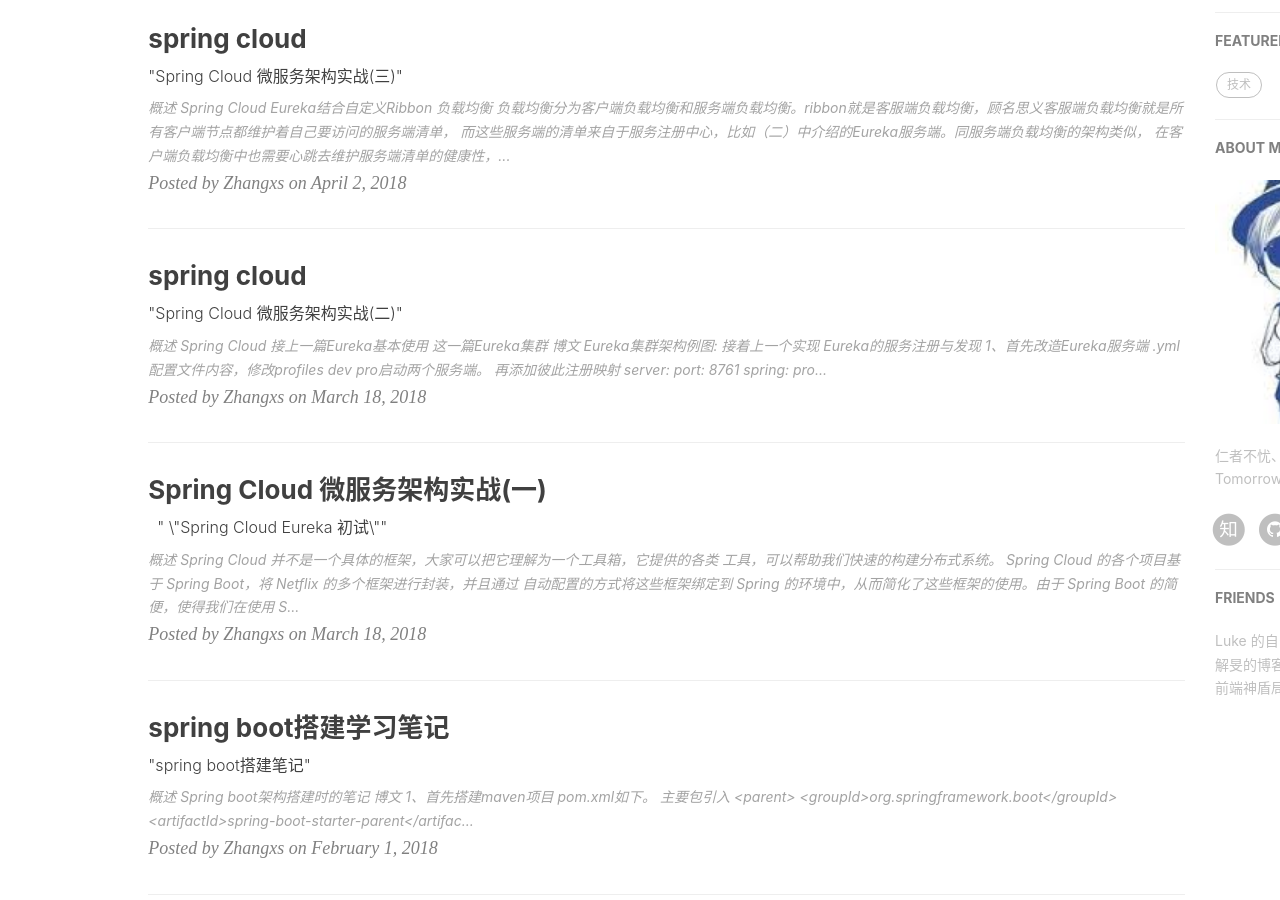
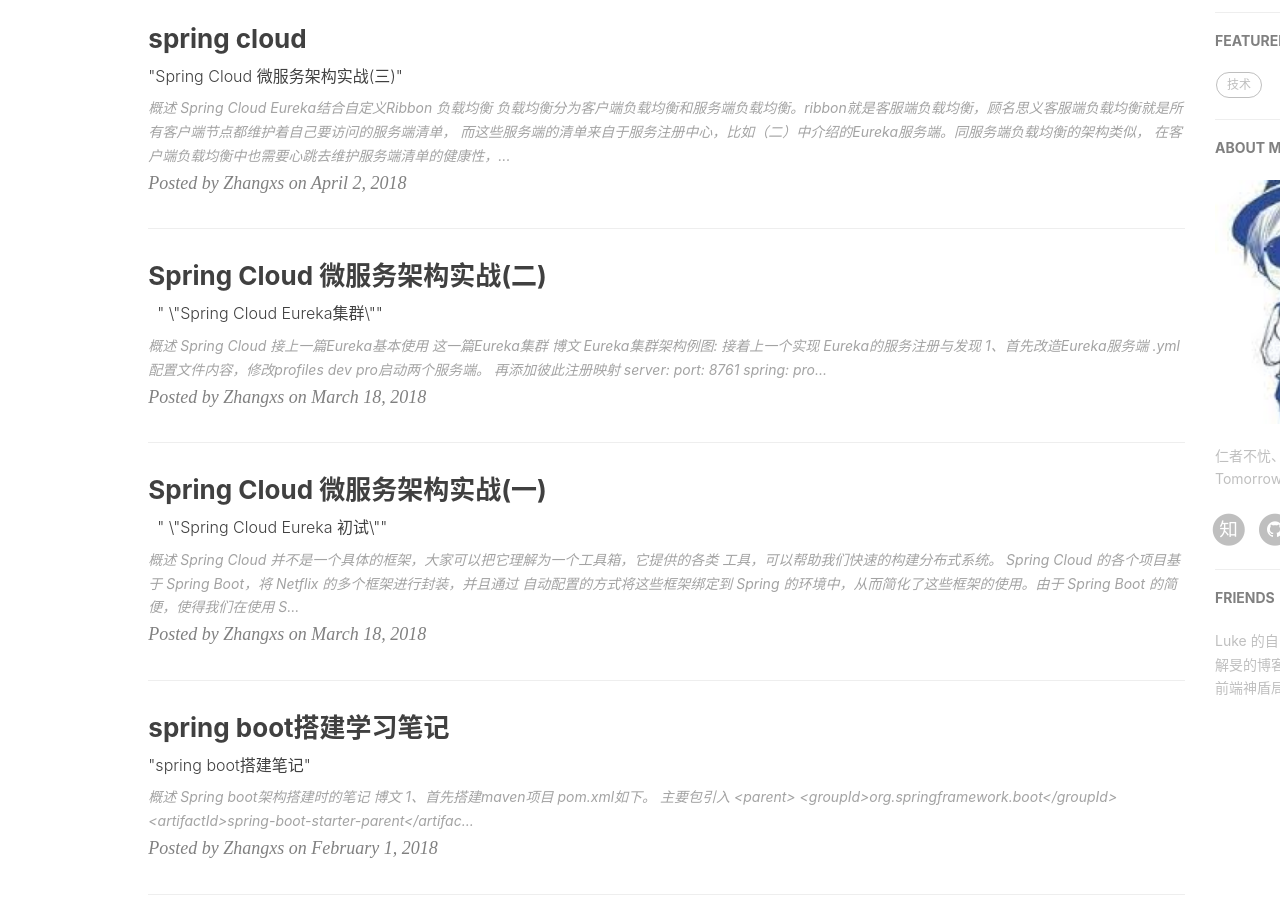
Before and after one commit to mrzhangxisheng/mrzhangxisheng.github.io, a Jekyll site: the page built from index.html, in a window 1280 px wide and 900 px high, scrolled down 446 px. Built offline with Jekyll 4.4.1, drawn with Linux system fonts in a browser that asks for light colours; nearby versions of some CDN libraries; the list of posts is cut into pages by our own code; comment, search, counter and statistics services are not loaded.

Commit message:
Update 2018-03-18-springcloud_2-2018.markdown

```diff
--- a/_posts/2018-03-18-springcloud_2-2018.markdown
+++ b/_posts/2018-03-18-springcloud_2-2018.markdown
@@ -1,7 +1,7 @@
 ---
 layout:     post
-title:      "spring cloud"
-subtitle:   " \"Spring Cloud 微服务架构实战(二)\""
+title:      "Spring Cloud 微服务架构实战(二)"
+subtitle:   " \"Spring Cloud Eureka集群\""
 date:       2018-03-18 18:30:00
 author:     "Zhangxs"
 header-img: "null.jpg"
```
